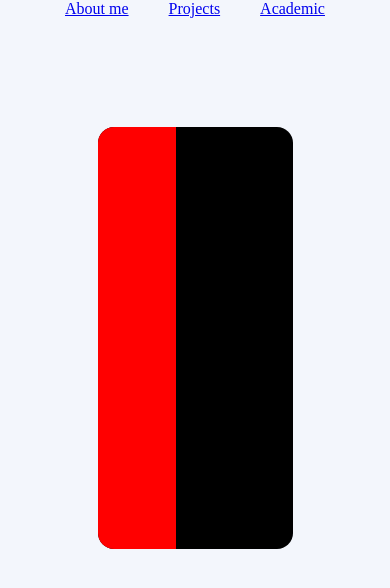
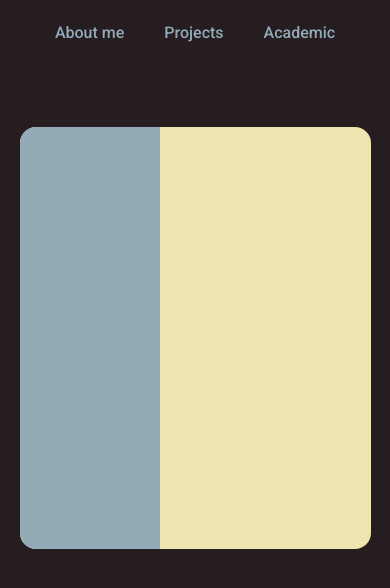
Before and after one commit to Danichs/Danichs.github.io, a plain HTML site: page index.html in a window 390 px wide. Drawn offline with nearby package versions, Linux system fonts and the light colour scheme.

Commit message:
html and css update-3, responsive incrementation

```diff
--- a/assets/css/global.css
+++ b/assets/css/global.css
@@ -1,5 +1,10 @@
+* {
+    font-family: 'Roboto', sans-serif;
+    box-sizing: border-box;
+}
+
 body {
-    background-color: #f3f6fc;
+    background-color: #261D21;
     display: flex;
     flex-direction: column;
     height: 100vh;
@@ -7,7 +12,7 @@ body {
 }
 
 .nav-menu {
-    background-color: #f3f6fc;
+    background-color: #261D21;
     height: 15vh;
     width: 100vw;
 }
@@ -22,7 +27,22 @@ body {
     display: flex;
     flex-direction: row;
     padding: 0;
+    margin-top: 1.5rem;
     gap: 2.5rem;
+}
+
+a:link {
+    color: #92ABB6;
+    text-decoration: none;
+}
+
+a:hover {
+    color: orange;
+    text-decoration: dashed;
+}
+
+a:active {
+    color: #92ABB6;
 }
 
 #dados {
@@ -34,16 +54,16 @@ body {
 }
 
 #dados .content {
-    width: 50%;
+    width: 90%;
     height: 100%;
-    background-color: black;
+    background-color: #EEE4AF;
     border-radius: 1rem;
     margin: auto auto;
     padding: 0;
 }
 
 #dados .content .profile {
-    background-color: red;
+    background-color: #92ABB6;
     width: 40%;
     height: 100%;
     border-top-left-radius: 1rem;
--- a/index.html
+++ b/index.html
@@ -10,6 +10,10 @@
     crossorigin="anonymous" referrerpolicy="no-referrer" />
     <!--Global css-->
     <link rel="stylesheet" href="./assets/css/global.css">
+    <!--Fonte roboto-->
+    <link rel="preconnect" href="https://fonts.googleapis.com">
+    <link rel="preconnect" href="https://fonts.gstatic.com" crossorigin>
+    <link href="https://fonts.googleapis.com/css2?family=Roboto:wght@100;300;500;700&display=swap" rel="stylesheet">
 </head>
 <body>
     <section class="nav-menu">
```
